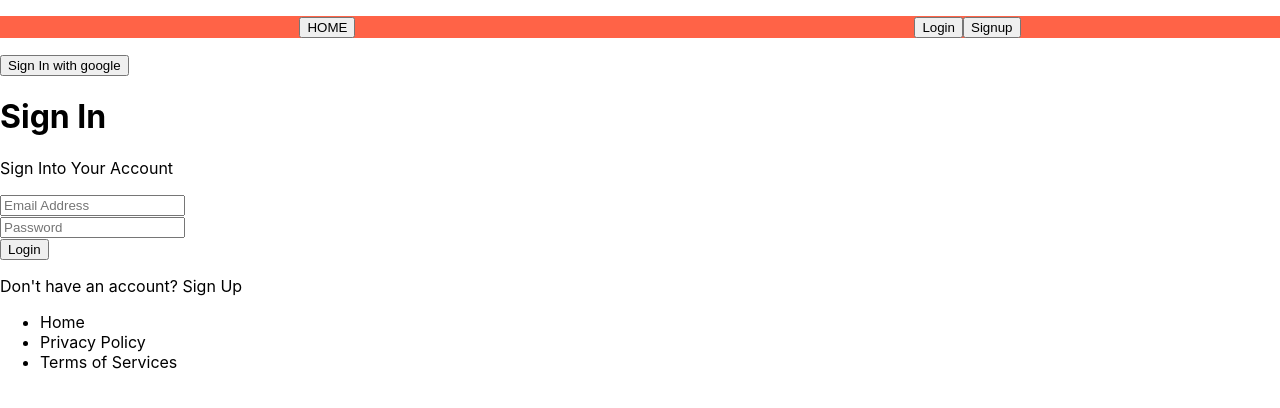
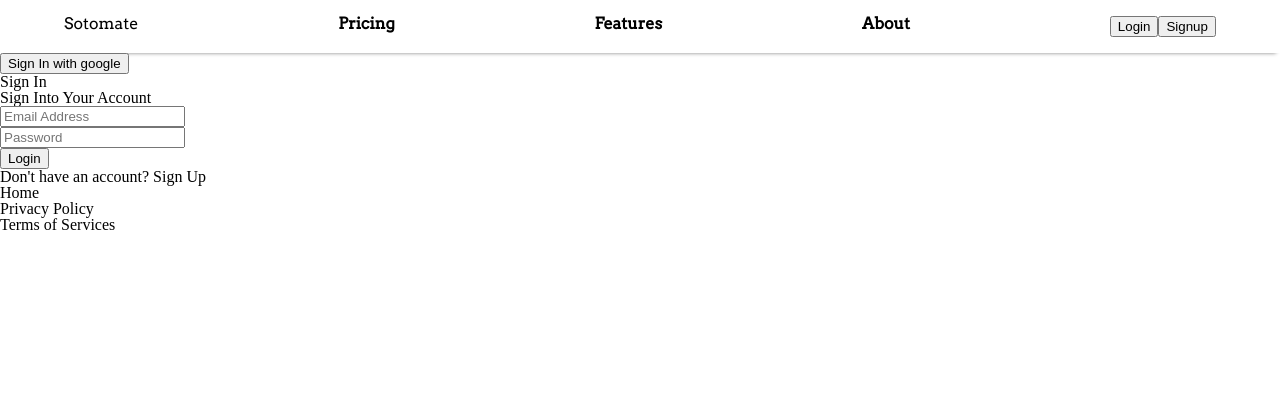
Before and after one commit to JangkarBumi/Sotomate, a Next.js app: page /sign-in in a window 1280 px wide. Shown: the top 408 px of the page. Built offline with nearby package versions, Linux system fonts and the light colour scheme; no server answers.

Commit message:
add arvo font in _document

```diff
--- a/components/Navbar/Navbar.js
+++ b/components/Navbar/Navbar.js
@@ -16,13 +16,23 @@
   };
 
   return (
-    <nav className={styles.navbar}>
+    <nav className={[styles.navbar]}>
       <ul>
-        <li>
           <Link href="/">
-            <button>HOME</button>
+            <h1>Sotomate</h1>
           </Link>
-        </li>
+
+        {/* <ul> */}
+          <li>
+            <span>Pricing</span>
+          </li>
+          <li>
+            <span>Features</span>
+          </li>
+          <li>
+            <span>About</span>
+          </li>
+        {/* </ul> */}
 
         {/* Authenticated User */}
         {user.user && (
@@ -42,12 +52,14 @@
           <ul>
             <li>
               <Link href="/sign-in">
-                <button>Login</button>
+                <button id="login">
+                  Login
+                </button>
               </Link>
             </li>
             <li>
               <Link href="/sign-up">
-                <button>Signup</button>
+                <button id="signup">Signup</button>
               </Link>
             </li>
           </ul>
--- a/components/Navbar/Navbar.module.css
+++ b/components/Navbar/Navbar.module.css
@@ -1,12 +1,34 @@
 .navbar {
-  background-color: tomato;
+  /* background-color: tomato; */
+  /* width: 90vw; */
+  /* margin-left: 5vw; */
+  /* margin-right: 5vw; */
+  font-family: 'Arvo', serif;
+  padding:1rem 5vw 1rem 5vw;
+  box-shadow: 0 4px 4px -4px gray
 }
 
 .navbar ul {
   display: flex;
-  justify-content: space-around;
+  justify-content: space-between;
 }
 
 .navbar ul li {
   list-style: none;
+  background-color: 'red';
 }
+
+.navbar ul li span{
+  display: block;
+  font-weight: 600;
+  /* color:white */
+}
+
+#login{
+  border-width: 0;
+}
+
+#signup{
+  background-color: #3751FF;
+  color: 'tomato'
+}
--- a/pages/_app.js
+++ b/pages/_app.js
@@ -5,6 +5,7 @@
 import { useRouter } from 'next/router';
 import { useEffect } from 'react';
 import '../styles/globals.css';
+import '../styles/reset.css'
 
 function MyApp({ Component, pageProps }) {
   const userData = useUserData();
--- /dev/null
+++ b/pages/_document.js
@@ -0,0 +1,27 @@
+// pages/_document.js
+
+import Document, { Html, Head, Main, NextScript } from 'next/document';
+
+class MyDocument extends Document {
+  render() {
+    return (
+      <Html>
+        <Head>
+          <link rel="preconnect" href="https://fonts.googleapis.com" />
+          <link
+            crossOrigin
+            href="https://fonts.googleapis.com/css2?family=Arvo&display=swap"
+            rel="stylesheet"
+          />
+          <link />
+        </Head>
+        <body>
+          <Main />
+          <NextScript />
+        </body>
+      </Html>
+    );
+  }
+}
+
+export default MyDocument;
--- /dev/null
+++ b/styles/reset.css
@@ -0,0 +1,48 @@
+/* http://meyerweb.com/eric/tools/css/reset/
+   v2.0 | 20110126
+   License: none (public domain)
+*/
+
+html, body, div, span, applet, object, iframe,
+h1, h2, h3, h4, h5, h6, p, blockquote, pre,
+a, abbr, acronym, address, big, cite, code,
+del, dfn, em, img, ins, kbd, q, s, samp,
+small, strike, strong, sub, sup, tt, var,
+b, u, i, center,
+dl, dt, dd, ol, ul, li,
+fieldset, form, label, legend,
+table, caption, tbody, tfoot, thead, tr, th, td,
+article, aside, canvas, details, embed,
+figure, figcaption, footer, header, hgroup,
+menu, nav, output, ruby, section, summary,
+time, mark, audio, video {
+	margin: 0;
+	padding: 0;
+	border: 0;
+	font-size: 100%;
+	font: inherit;
+	vertical-align: baseline;
+}
+/* HTML5 display-role reset for older browsers */
+article, aside, details, figcaption, figure,
+footer, header, hgroup, menu, nav, section {
+	display: block;
+}
+body {
+	line-height: 1;
+}
+ol, ul {
+	list-style: none;
+}
+blockquote, q {
+	quotes: none;
+}
+blockquote:before, blockquote:after,
+q:before, q:after {
+	content: '';
+	content: none;
+}
+table {
+	border-collapse: collapse;
+	border-spacing: 0;
+}
```
